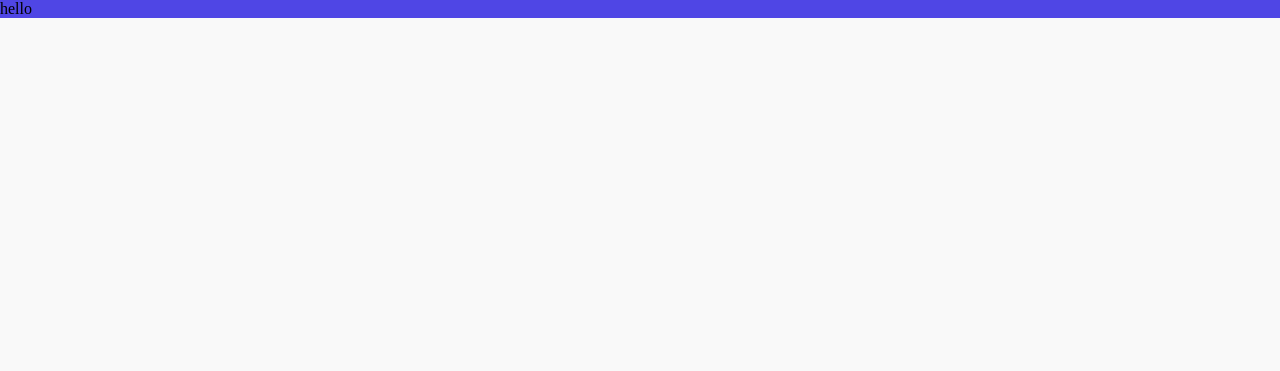
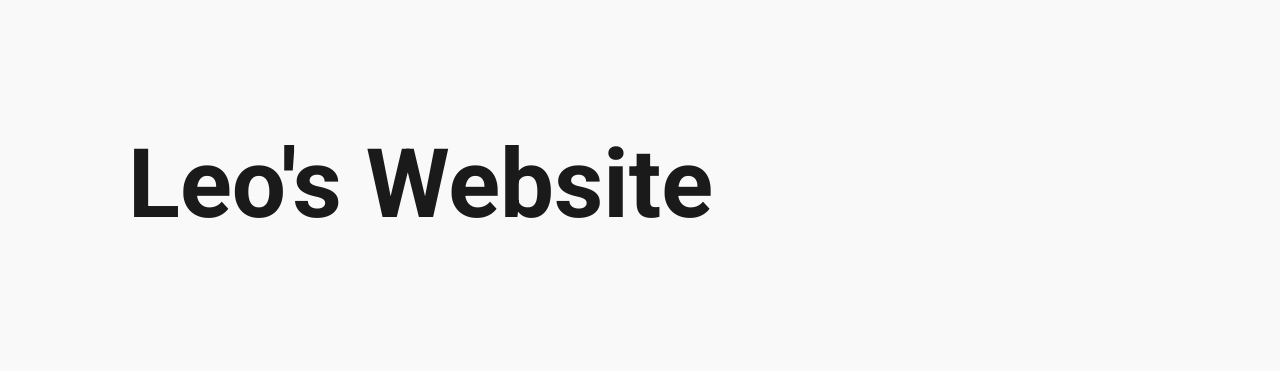
Before and after one commit to feistypanda/new_website, a plain HTML site: page dist/index.html in a window 1280 px wide. Drawn offline with Linux system fonts and the light colour scheme.

Commit message:
made a title yay

```diff
--- a/dist/index.html
+++ b/dist/index.html
@@ -9,6 +9,11 @@
 
     <title>New Website</title>
 
+    <!-- fonts -->
+    <link rel="preconnect" href="https://fonts.googleapis.com">
+    <link rel="preconnect" href="https://fonts.gstatic.com" crossorigin>
+    <link href="https://fonts.googleapis.com/css2?family=Roboto:ital,wght@0,100..900;1,100..900&display=swap" rel="stylesheet">
+
     <link rel="stylesheet" href="index_styles.css" />
 
 </head>
@@ -16,7 +21,7 @@
 <body>
 
     <!-- this div will be for the title -->
-    <div id = "title_container">hello</div>
+    <div id = "title_container">Leo's Website</div>
 
 </body>
 
--- a/dist/index_styles.css
+++ b/dist/index_styles.css
@@ -26,10 +26,18 @@ body {
 
 #title_container {
 
-	width: 100vw;
 	position: fixed;
 	top: 0;
 	left: 0;
 
-	background-color: var(--primary-accent);
+	padding-top: 8rem;
+	padding-left: 8rem;
+	padding-bottom: 8rem;
+
+	font-family: 'Roboto', sans-serif;
+	font-size: 6rem;
+	color: var(--text-color);
+	font-weight: bold;
+
+	/*background-color: var(--text-color);*/
 }
```
